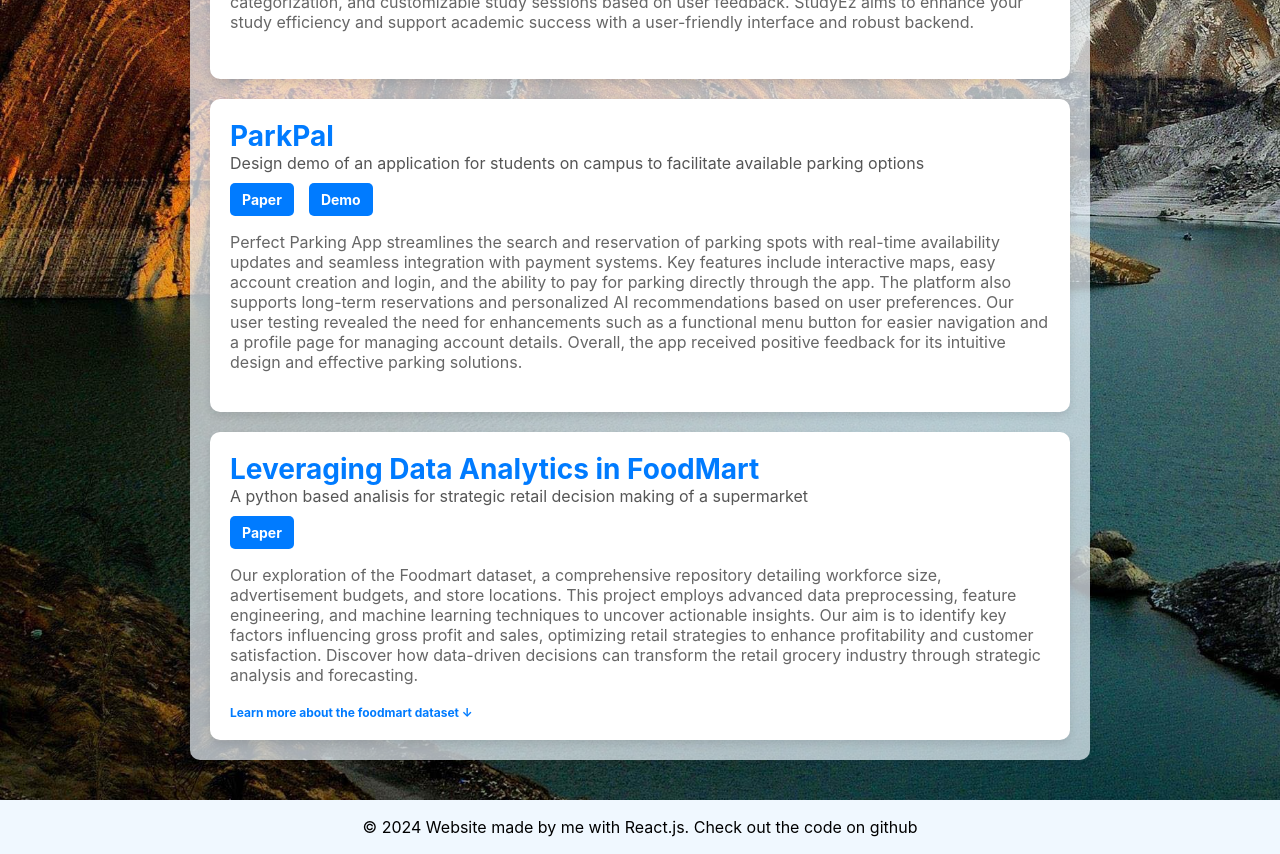
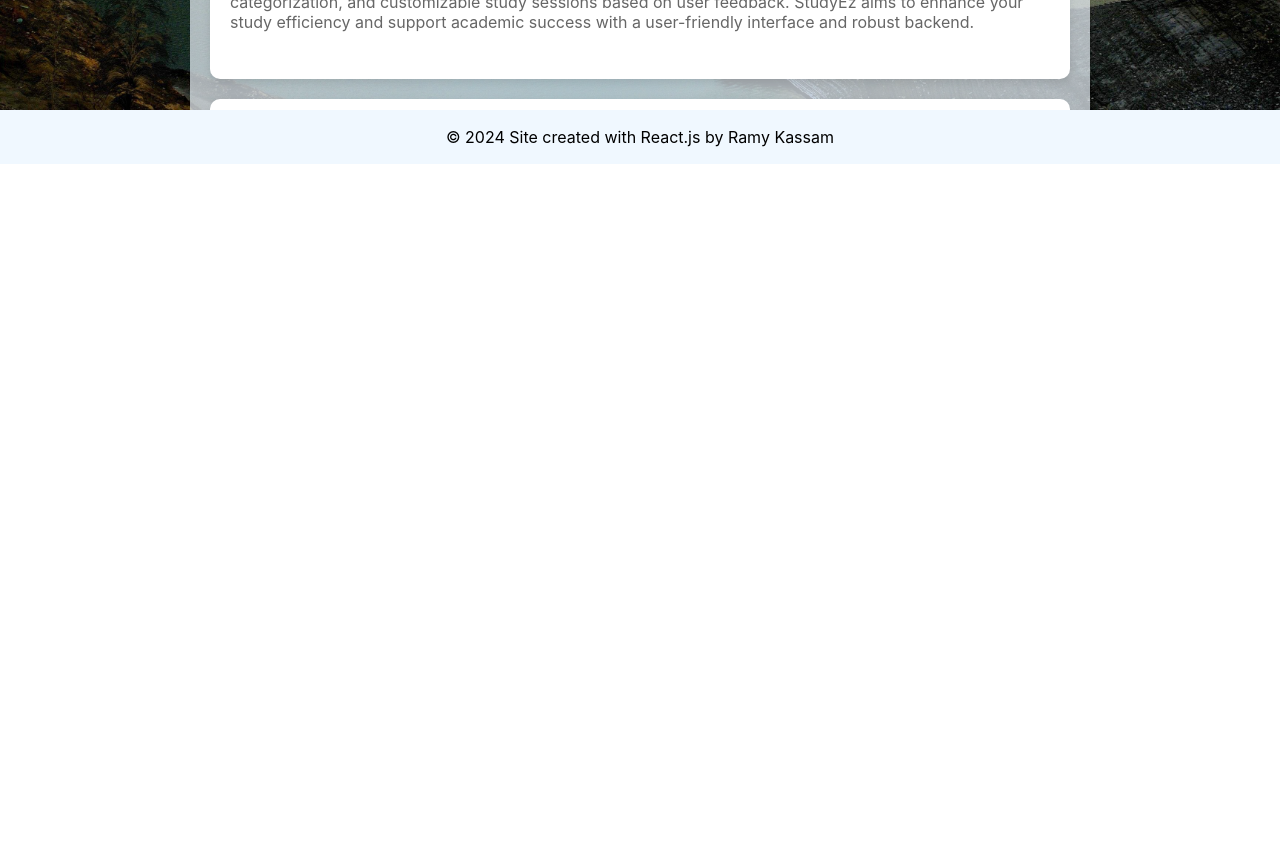
Before and after one commit to Ram096/ramy, a React (Create React App) app: page /projects in a window 1280 px wide. Shown: the part 760-1614 px from the top of the page. After the commit the page ends 924 px from the top, so only its background shows below. Built offline with nearby package versions, Linux system fonts and the light colour scheme.

Commit message:
js adjustments

```diff
--- a/src/components/Footer.js
+++ b/src/components/Footer.js
@@ -5,7 +5,7 @@ function Footer() {
     return (
         <footer className="footer-container">
             <div className="footer-bottom">
-                <p>© {new Date().getFullYear()} Website made by me with React.js. Check out the code on github</p>
+                <p>© {new Date().getFullYear()} Site created with React.js by Ramy Kassam</p>
             </div>
         </footer>
     );
--- a/src/pages/Home.js
+++ b/src/pages/Home.js
@@ -12,7 +12,7 @@ function Home() {
         <div className="text-content">
         <p>Hello! I'm Ramy Kassam, a Computer Science student at the University of Colorado Boulder with a passion for programming and technology. I love working on projects that challenge me to think critically and push my skills to the next level.</p>
         <p>On this site, you'll find more about my projects, experience, and interests. Feel free to explore and connect with me via email at raka0023@colorado.edu</p>
-        <Link to="/404" className="see-more-link">See more about me →</Link>
+        <Link to="https://github.com/Ram096" className="see-more-link">See more about me →</Link>
         </div>
       </div>
     </div>
--- a/src/pages/Projects.js
+++ b/src/pages/Projects.js
@@ -39,6 +39,13 @@ const projects = [
     description: "Our exploration of the Foodmart dataset, a comprehensive repository detailing workforce size, advertisement budgets, and store locations. This project employs advanced data preprocessing, feature engineering, and machine learning techniques to uncover actionable insights. Our aim is to identify key factors influencing gross profit and sales, optimizing retail strategies to enhance profitability and customer satisfaction. Discover how data-driven decisions can transform the retail grocery industry through strategic analysis and forecasting.",
     paperLink: foodmarketpdf,
     extraInfo: "https://www.kaggle.com/datasets/dermisfit/foodmart-dataset",
+  },
+  {
+    title: "Universal Design Hub",
+    subtitle: "Website made with HTML and CSS, it explores ways to create environments that are accessible and usable by everyone",
+    description: "Discover the power of inclusive design. This website is dedicated to universal design principles, offering insights, resources, and solutions for creating products, environments, and systems that are accessible to everyone. Learn how thoughtful design can remove barriers, improve usability, and ensure equity for individuals of all abilities. Whether you're a designer, developer, or advocate, explore how universal design promotes innovation, accessibility, and a more inclusive world.",
+    sourceCodeLink: "https://github.com/Ram096/finalproject",
+    projectLink: "https://ram096.github.io/finalproject/",
   },
 
     // Add more projects as needed
--- a/src/styles/Blog.css
+++ b/src/styles/Blog.css
@@ -1,5 +1,5 @@
 .blog-container {
-    padding: 20px;
+    padding: 40px;
     text-align: center;
     background-image: url('../assets/images/mountain-1.jpg');
     background-size: cover;
@@ -19,7 +19,7 @@
 
   .blog-title {
     font-size: 2.5rem;
-    margin-bottom: 40px;
+    margin-bottom: 30px;
   }
 
   .posts-container {
--- a/src/styles/Projects.css
+++ b/src/styles/Projects.css
@@ -4,7 +4,7 @@
   text-align: center;
   background-image: url('../assets/images/mountain-1.jpg');
   background-size: cover;
-  min-height: 100vh;
+  height: 100vh;
   overflow-y: auto;
 }
 
```
